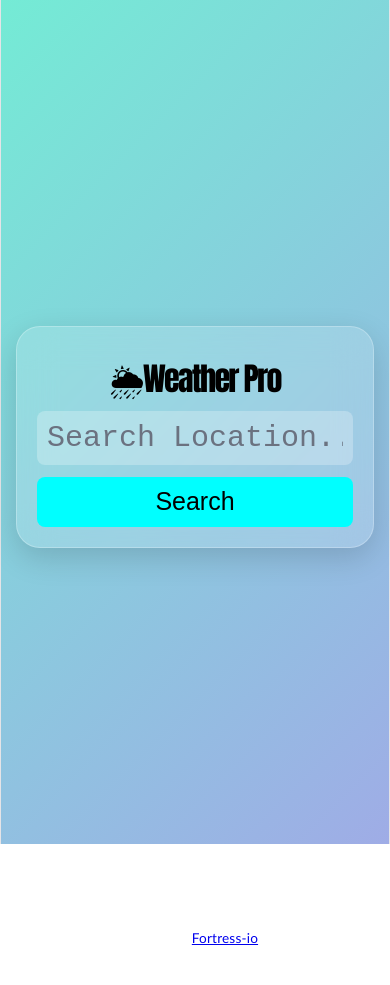
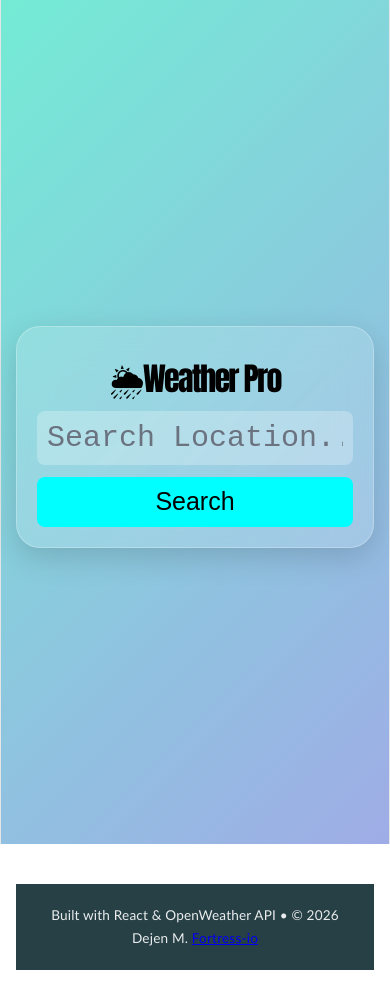
Before and after one commit to Fortress-io/AuraX-Summer-2026, a React (Vite) app in the folder AuraX-summer-2026/week-six/weather-app/: page / in a window 390 px wide. Built offline with nearby package versions, Linux system fonts and the light colour scheme; no server answers.

Commit message:
complete weather app

```diff
--- a/AuraX-summer-2026/week-six/weather-app/src/App.css
+++ b/AuraX-summer-2026/week-six/weather-app/src/App.css
@@ -159,6 +159,7 @@ body {
   .dashboard-content {
     gap: 25px;
     padding: 15px;
+    height: 100vh;
   }
 
   .search-panel {
@@ -206,5 +207,6 @@ body {
   .footer {
     padding: 20px;
     font-size: 0.85rem;
+    background-color: #274046;
   }
 }
```
Also changed, not shown: AuraX-summer-2026/week-six/weather-app/src/components/ErrorMessage.css (line endings or trailing spaces).
